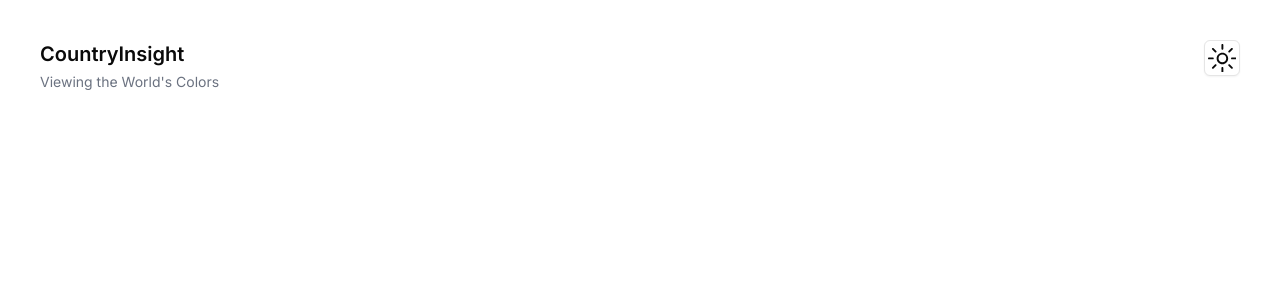
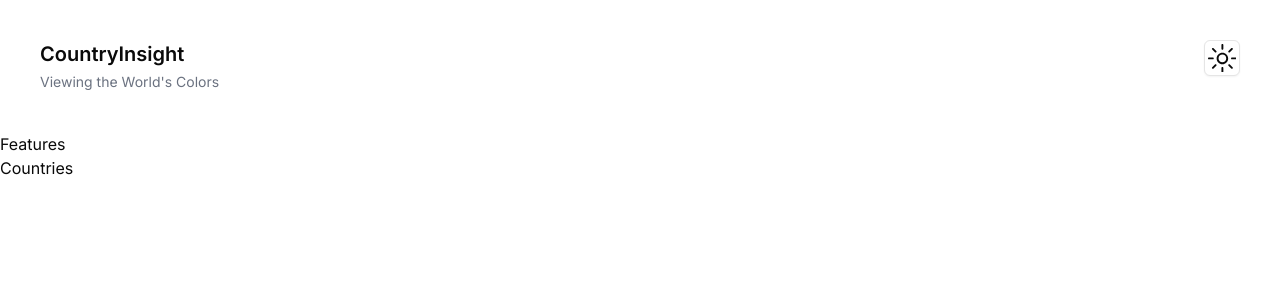
Before and after one commit to shiyammm/rest_countries_using_nextjs_typescript, a Next.js app: page / in a window 1280 px wide. Shown: the top 300 px of the page. Built offline with nearby package versions, Linux system fonts and the light colour scheme.

Commit message:
Update features and countries components in page file

```diff
--- a/app/page.tsx
+++ b/app/page.tsx
@@ -1,3 +1,12 @@
+import Countries from '@/components/Countries';
+import Features from '@/components/Features';
+
 export default function Home() {
-  return <main></main>;
+
+  return (
+    <main>
+      <Features />
+      <Countries />
+    </main>
+  );
 }
```
